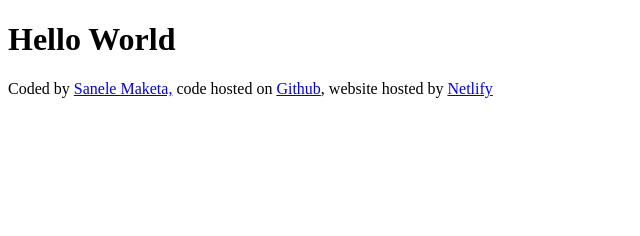
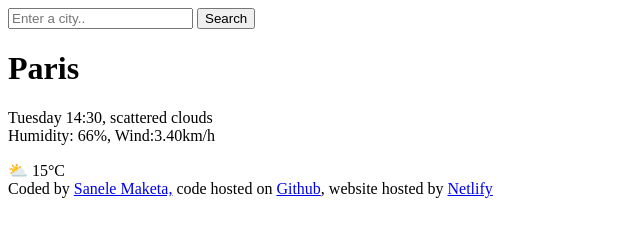
Before and after one commit to Sanele-maketa/Weather-Application, a plain HTML site: page index.html in a window 1280 px wide. Shown: the whole page, without its empty margins (0-640 px from the left). Drawn offline with Linux system fonts and the light colour scheme.

Commit message:
Added the html

```diff
--- a/index.html
+++ b/index.html
@@ -6,7 +6,25 @@
     <title>Document</title>
 </head>
 <body>
-    <h1> Hello World</h1>
+    <header>
+        <form>
+            <input type="search" placeholder="Enter a city.." required/>
+            <input type="submit" value="Search"/>
+        </form>
+    </header>
+    <main>
+      <div>
+        <h1> Paris</h1>
+        <p>
+          Tuesday 14:30, scattered clouds
+          <br/>
+          Humidity: 66%, Wind:3.40km/h
+        </p>
+      </div>
+      <div>
+        &#x26C5; 15&#176C
+      </div>
+    </main>
     <footer> Coded by
         <a href="https://github.com/Sanele-maketa" target ="_blank">Sanele Maketa,</a> code hosted on
         <a href= "https://github.com/Sanele-maketa/Weather-Application.git" target="_blank">Github</a>, website hosted by
```
